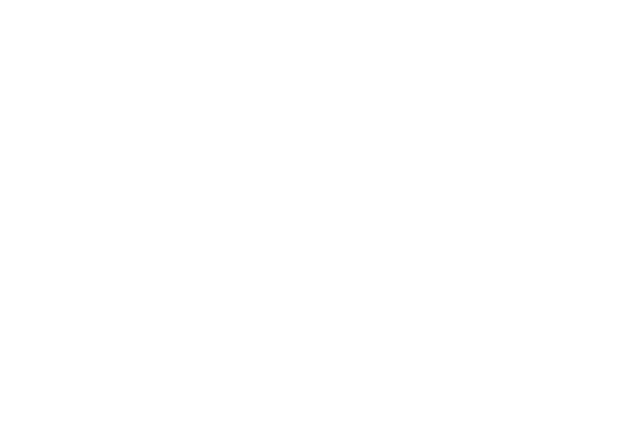
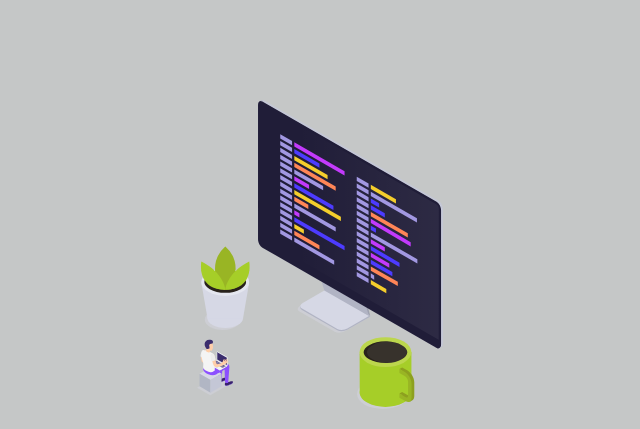
Before and after one commit to BdsOliveira/portfolio, a plain HTML site: page index.html in a window 1280 px wide. Shown: the top 429 px of the page, without its empty margins (320-960 px from the left). Drawn offline with Linux system fonts and the light colour scheme.

Commit message:
Add a initial page with the 'in development' page

```diff
--- /dev/null
+++ b/css/style.css
@@ -0,0 +1,16 @@
+body {
+    margin: 0;
+    padding-top: 100px;
+    display: flex;
+    background-color: #C5C7C7;
+    font-family: 'Poppins', sans-serif;
+    text-align: center;
+    justify-content: center;
+}
+
+.content {
+    min-width: 200px;
+    font-size: 20px;
+    display: flex;
+    flex-direction: column;
+}
--- a/index.html
+++ b/index.html
@@ -5,11 +5,27 @@
     <meta charset="UTF-8">
     <meta http-equiv="X-UA-Compatible" content="IE=edge">
     <meta name="viewport" content="width=device-width, initial-scale=1.0">
+
+    <!--### Import Poppins Font from Google ###-->
+    <style>
+        @import url('https://fonts.googleapis.com/css2?family=Poppins&display=swap');
+    </style>
+
+    <!--### CSS File ###-->
+    <link rel="stylesheet" href="css/style.css" type="text/css">
+
+    <!--### Webpage title ###-->
     <title>Portfolio - Bruno Oliveira</title>
 </head>
 
 <body>
-
+    <div class="content">
+        <img src="img/Coding_SVG.svg" alt="Conding Webpage!">
+        <i class="fa-solid fa-laptop-code x10"></i>
+        <h2>
+            In Development!
+        </h2>
+    </div>
 </body>
 
 </html>
```
Also changed, not shown: img/Coding_SVG.svg (added).
